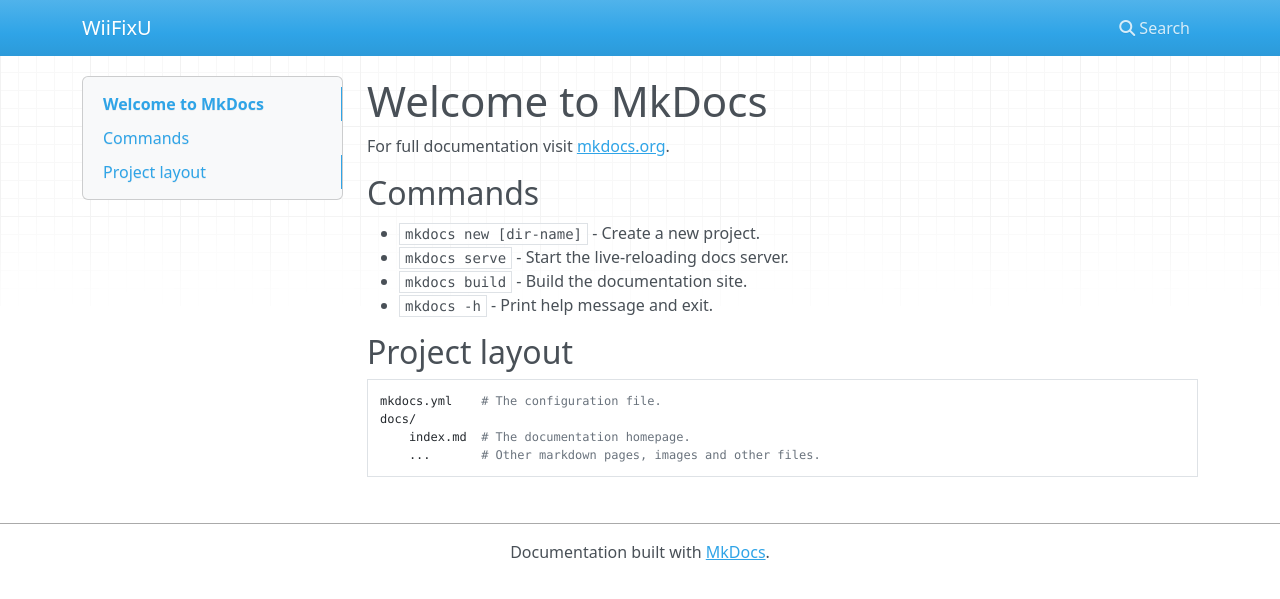
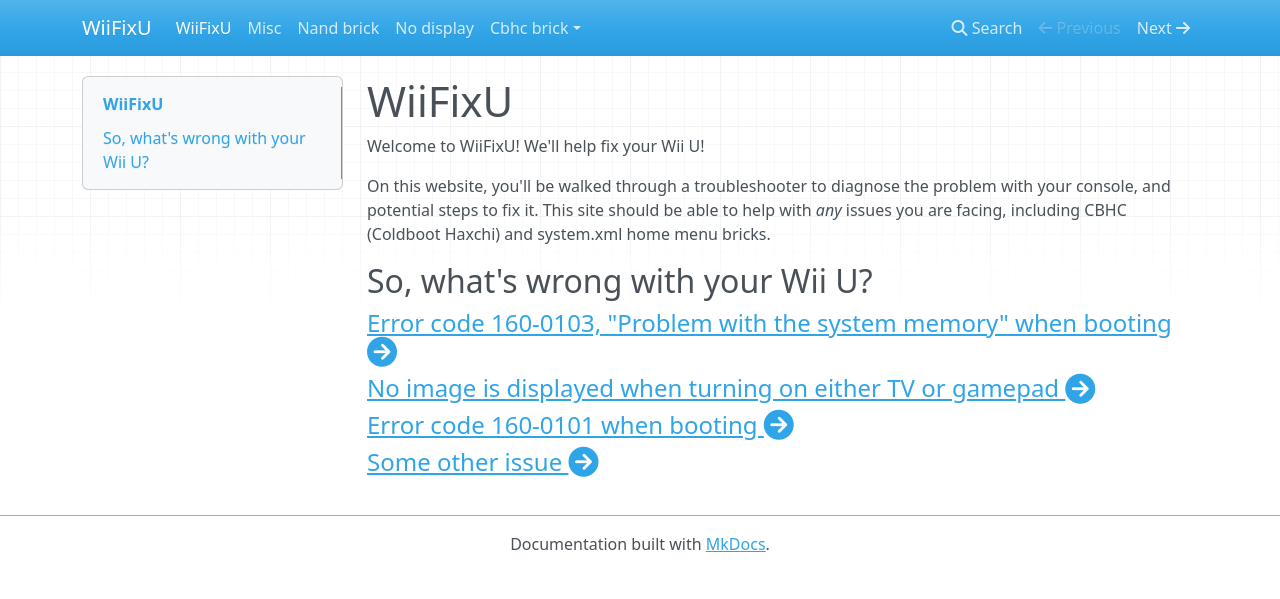
Before and after one commit to fortheusers/wiifixu.com, an MkDocs documentation site: the page built from docs/index.md, in a window 1280 px wide. Shown: the top 599 px of the page. Built offline with MkDocs 1.6.1, drawn with Linux system fonts in a browser that asks for light colours; nearby versions of some CDN libraries.

Commit message:
docs: add cbhc instructions, udpih initial

```diff
--- a/docs/index.md
+++ b/docs/index.md
@@ -1,17 +1,12 @@
-# Welcome to MkDocs
+# WiiFixU
 
-For full documentation visit [mkdocs.org](https://www.mkdocs.org).
+Welcome to WiiFixU! We'll help fix your Wii U!
 
-## Commands
+On this website, you'll be walked through a troubleshooter to diagnose the problem with your console, and potential steps to fix it. This site should be able to help with *any* issues you are facing, including CBHC (Coldboot Haxchi) and system.xml home menu bricks.
 
-* `mkdocs new [dir-name]` - Create a new project.
-* `mkdocs serve` - Start the live-reloading docs server.
-* `mkdocs build` - Build the documentation site.
-* `mkdocs -h` - Print help message and exit.
+## So, what's wrong with your Wii U?
 
-## Project layout
-
-    mkdocs.yml    # The configuration file.
-    docs/
-        index.md  # The documentation homepage.
-        ...       # Other markdown pages, images and other files.
+#### [Error code 160-0103, "Problem with the system memory" when booting <i class="fa fa-arrow-circle-right fa-lg"></i>](cbhc-brick/index.md)
+#### [No image is displayed when turning on either TV or gamepad <i class="fa fa-arrow-circle-right fa-lg"></i>](no-display.md)
+#### [Error code 160-0101 when booting <i class="fa fa-arrow-circle-right fa-lg"></i>](nand-brick.md)
+#### [Some other issue <i class="fa fa-arrow-circle-right fa-lg"></i>](misc.md)
```
Also changed, not shown: docs/cbhc-brick/form.md (added, +4 -0 lines), docs/cbhc-brick/index.md (added, +9 -0 lines), docs/cbhc-brick/neither.md (added, +16 -0 lines), docs/cbhc-brick/udpih-switch.md (added, +3 -0 lines), docs/cbhc-brick/udpih.md (added, +3 -0 lines), docs/misc.md (added, +1 -0 lines), docs/nand-brick.md (added, +3 -0 lines), docs/no-display.md (added, +3 -0 lines).
